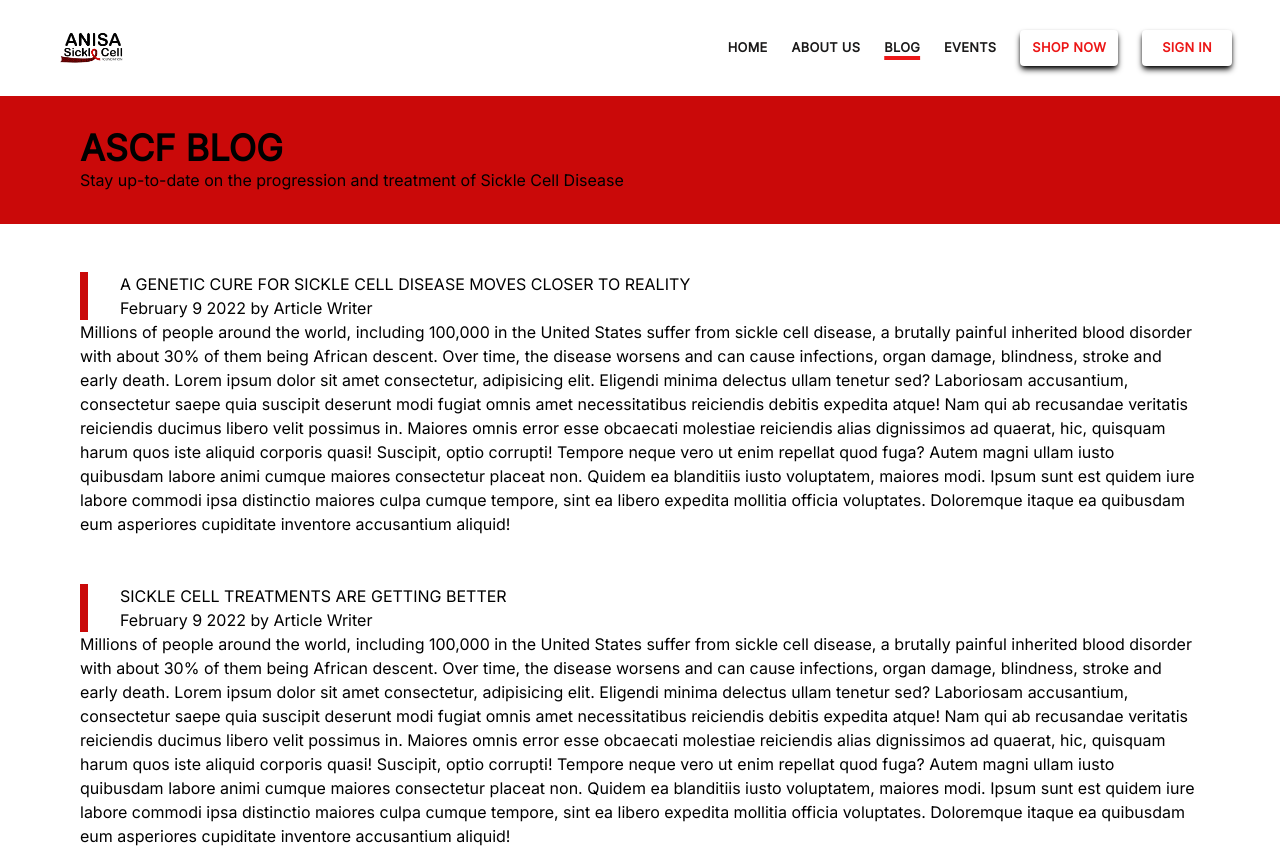
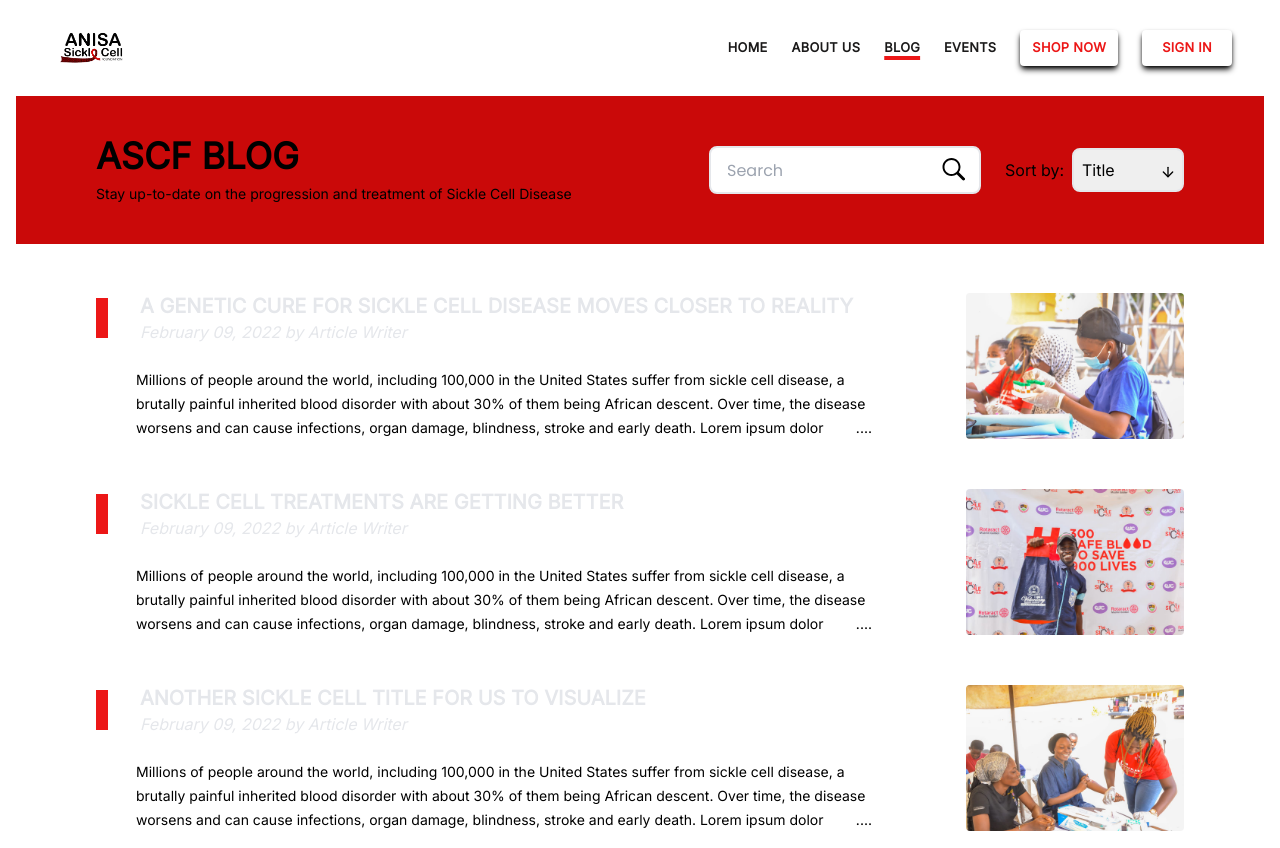
Before and after one commit to Basit-Balogun10/ASCF-frontend, a Next.js app: page /blog in a window 1280 px wide. Shown: the top 848 px of the page. Built offline with nearby package versions, Linux system fonts and the light colour scheme.

Commit message:
Created search bar and filter section in blog; fixed error on homepage

```diff
--- a/components/Header.tsx
+++ b/components/Header.tsx
@@ -64,10 +64,6 @@ const Header = ({ isHomePage = false, displayLogo = true }: propsType) => {
                         className="cursor-pointer bg-transparent border-none"
                         alt="ASCF Logo"
                     />
-                    {/* <div
-                            className="w-24 h-24 bg-blend-overlay bg-no-repeat bg-center bg-contain"
-                            style={styles.logo}
-                        ></div> */}
                 </Link>
             )}
             {!isHomePage && (
--- a/package.json
+++ b/package.json
@@ -13,6 +13,7 @@
     "next": "12",
     "react": "17.0.2",
     "react-dom": "17.0.2",
+    "react-icons": "^4.4.0",
     "redux": "^4.1.2"
   },
   "devDependencies": {
--- a/pages/blog/index.tsx
+++ b/pages/blog/index.tsx
@@ -1,5 +1,10 @@
+import { useState, useRef } from "react"
 import type { NextPage } from "next";
+import Link from "next/link";
+import { GoSearch } from "react-icons/go"
+import { FiArrowDown } from "react-icons/fi"
 import Head from "next/head";
+import styles from "../../styles/BlogIndex.module.css";
 
 interface blogPostsType {
     id: string;
@@ -7,43 +12,56 @@ interface blogPostsType {
     date: string;
     author: string;
     body: string;
+    imageUrl: string;
+    imageAltText: string;
 }
 
 const articleText =
-    "Millions of people around the world, including 100,000 in the United States suffer from sickle cell disease, a brutally painful inherited blood disorder with about 30% of them being African descent. Over time, the disease worsens and can cause infections, organ damage, blindness, stroke and early death. Lorem ipsum dolor sit amet consectetur, adipisicing elit. Eligendi minima delectus ullam tenetur sed? Laboriosam accusantium, consectetur saepe quia suscipit deserunt modi fugiat omnis amet necessitatibus reiciendis debitis expedita atque! Nam qui ab recusandae veritatis reiciendis ducimus libero velit possimus in. Maiores omnis error esse obcaecati molestiae reiciendis alias dignissimos ad quaerat, hic, quisquam harum quos iste aliquid corporis quasi! Suscipit, optio corrupti! Tempore neque vero ut enim repellat quod fuga? Autem magni ullam iusto quibusdam labore animi cumque maiores consectetur placeat non. Quidem ea blanditiis iusto voluptatem, maiores modi. Ipsum sunt est quidem iure labore commodi ipsa distinctio maiores culpa cumque tempore, sint ea libero expedita mollitia officia voluptates. Doloremque itaque ea quibusdam eum asperiores cupiditate inventore accusantium aliquid!";
+    "Millions of people around the world, including 100,000 in the United States suffer from sickle cell disease, a brutally painful inherited blood disorder with about 30% of them being African descent. Over time, the disease worsens and can cause infections, organ damage, blindness, stroke and early death. Lorem ipsum dolor consectetur, adipisicing elit. Eligendi minima delectus ullam tenetur sed? Laboriosam accusantium, consectetur saepe quia suscipit deserunt modi fugiat omnis amet necessitatibus reiciendis debitis expedita atque! Nam qui ab recusandae veritatis reiciendis ducimus libero velit possimus in. Maiores omnis error esse obcaecati molestiae reiciendis alias dignissimos ad quaerat, hic, quisquam harum quos iste aliquid corporis quasi! Suscipit, optio corrupti! Tempore neque vero ut enim repellat quod fuga? Autem magni ullam iusto quibusdam labore animi cumque maiores consectetur placeat non. Quidem ea blanditiis iusto voluptatem, maiores modi. Ipsum sunt est quidem iure labore commodi ipsa distinctio maiores culpa cumque tempore, sint ea libero expedita mollitia officia voluptates. Doloremque itaque ea quibusdam eum asperiores cupiditate inventore accusantium aliquid!";
 
 const blogPosts: blogPostsType[] = [
     {
         id: "1",
         title: "A GENETIC CURE FOR SICKLE CELL DISEASE MOVES CLOSER TO REALITY",
-        date: "February 9 2022",
+        date: "February 09, 2022",
         author: "Article Writer",
         body: articleText,
+        imageUrl: "/images/home-1.png",
+        imageAltText: "Blog post image",
     },
     {
         id: "2",
         title: "SICKLE CELL TREATMENTS ARE GETTING BETTER",
-        date: "February 9 2022",
+        date: "February 09, 2022",
         author: "Article Writer",
         body: articleText,
+        imageUrl: "/images/home-2.png",
+        imageAltText: "Blog post image",
     },
     {
         id: "3",
         title: "ANOTHER SICKLE CELL TITLE FOR US TO VISUALIZE",
-        date: "February 9 2022",
+        date: "February 09, 2022",
         author: "Article Writer",
         body: articleText,
+        imageUrl: "/images/home-3.png",
+        imageAltText: "Blog post image",
     },
     {
         id: "4",
         title: "YET ANOTHER SICKLE CELL TITLE FOR US TO VISUALIZE",
-        date: "February 9 2022",
+        date: "February 09, 2022",
         author: "Article Writer",
         body: articleText,
+        imageUrl: "/images/logo.png",
+        imageAltText: "Blog post image",
     },
 ];
 
 const Blog: NextPage = () => {
+    const searchInput = useRef<HTMLInputElement | null>(null)
+    const [searchInputFocused, setSearchInputFocused] = useState<boolean | null>(null)
+
     return (
         <>
             <Head>
@@ -55,27 +73,69 @@ const Blog: NextPage = () => {
                 <link rel="icon" href="/favicon.ico" />
             </Head>
             <section className="w-full">
-                <section className="bg-ourDarkRed px-20 py-8">
-                    <h1 className="font-bold text-4xl">ASCF BLOG</h1>
-                    <h3>
+                <section className="px-20 py-10 mx-4 flex items-center justify-between bg-ourDarkRed">
+                    <div>
+                        <h1 className="font-bold text-4xl mb-2">ASCF BLOG</h1>
+                        <h3 className="font-medium text-sm">
                             Stay up-to-date on the progression and treatment of
                             Sickle Cell Disease
                         </h3>
+                    </div>
+                    <div className="w-1/2 flex items-center justify-end space-x-6">
+                        <div className="relative w-1/2">
+                            <input
+                                ref={searchInput}
+                                onFocus={() => setSearchInputFocused(true)}
+                                onBlur={() => setSearchInputFocused(false)}
+                                placeholder="Search"
+                                className="w-full h-12 px-4 font-poppins dark:bg-ourBlack dark:border-gray-300/50 border-2 appearance-none focus:outline-none rounded-lg"
+                            />
+                            {!searchInputFocused && (
+                                <GoSearch className="absolute w-6 h-6 top-3 right-4" />
+                            )}
+                        </div>
+                        <div className="relative">
+                            <label className="mr-2">Sort by:</label>
+                            <select className="w-28 p-2 dark:bg-ourBlack dark:border-gray-300/50 border-2 appearance-none cursor-pointer focus:outline-none rounded-lg">
+                                <option>Title</option>
+                                <option>Date</option>
+                                <option>Likes</option>
+                                <option>Reads</option>
+                            </select>
+                            <FiArrowDown className="absolute w-4 h-4 top-4 right-2" />
+                        </div>
+                    </div>
                 </section>
-                <section className="w-full px-20 items-center">
+                <section className="w-full px-24 items-center">
                     {blogPosts.map((post) => (
-                        <div key={post.id} className="mt-12">
-                            <div className="flex justify-start space-x-8">
-                                <div className="w-2 h-12 bg-ourDarkRed"></div>
+                        <Link key={post.id} href="/blog" passHref>
+                            <div className="group w-full mt-12 flex items-center justify-between">
+                                <div className="space-y-6 w-3/4 cursor-pointer">
+                                    <div className="flex justify-start items-center space-x-8">
+                                        <div className="w-3 h-10 bg-ourRed"></div>
                                         <div>
-                                    <h2>{post.title}</h2>
-                                    <h3>
+                                            <h2 className="font-bold text-xl text-gray-200">
+                                                {post.title}
+                                            </h2>
+                                            <h3 className="italic text text-gray-200">
                                                 {post.date} by {post.author}
                                             </h3>
                                         </div>
                                     </div>
-                            <p>{post.body}</p>
+                                    <p
+                                        className={`${styles.postBody} text-sm font-medium dark:text-stone-400/80 group-hover:text-ourRed transition-colors`}
+                                    >
+                                        {post.body}
+                                    </p>
                                 </div>
+
+                                <img
+                                    src={post.imageUrl}
+                                    className="w-1/5 h-full cursor-pointer group-hover:scale-110 rounded transition-transform"
+                                    alt={post.imageAltText}
+                                />
+                            </div>
+                        </Link>
                     ))}
                 </section>
             </section>
--- a/pages/index.tsx
+++ b/pages/index.tsx
@@ -1,6 +1,6 @@
 import React, { useEffect, useState } from "react";
 import Head from "next/head";
-import styles from "../styles/Home.module";
+import styles from "../styles/Home.module.css";
 import Header from "../components/Header";
 
 const Home = () => {
@@ -50,8 +50,7 @@ const Home = () => {
                     </div>
 
                     <div
-                        className="w-3/5 absolute top-0 right-0 h-full bg-blend-overlay bg-no-repeat bg-center bg-contain"
-                        style={styles.hero}
+                        className={`${styles.hero} w-3/5 absolute top-0 right-0 h-full bg-blend-overlay bg-no-repeat bg-center bg-contain`}
                     >
                         <Header displayLogo={false} />
                     </div>
--- /dev/null
+++ b/styles/BlogIndex.module.css
@@ -0,0 +1,17 @@
+.postBody {
+    --max-lines: 3;
+    --lh: 1.5rem;
+    --horizontal-padding: 2.5rem;
+    padding: 0px var(--horizontal-padding);
+    line-height: var(--lh);
+    max-height: calc(var(--lh) * var(--max-lines));
+    overflow: hidden;
+    position: relative;
+}
+
+.postBody::before {
+    content: "....";
+    position: absolute;
+    bottom: 0;
+    right: calc(var(--horizontal-padding) * 1);
+}
--- /dev/null
+++ b/styles/Home.module.css
@@ -0,0 +1,3 @@
+.hero {
+    background: url('/images/home-1.png') #4b0202f5;
+}
```
Also changed, not shown: styles/Home.module.js (deleted, +0 -7 lines), 1 other file (tests, documents, lock files or other folders). Lines whose indentation alone changed are shown as unchanged.
